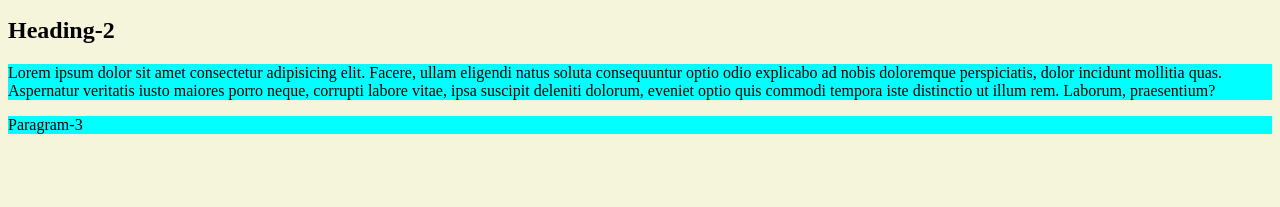
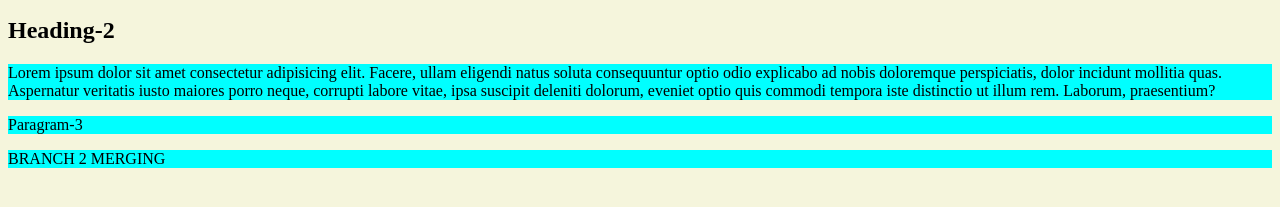
Before and after one commit to aliza-tariq/MC-3_24-10-2022, a plain HTML site: page index.html in a window 1280 px wide. Shown: the part 119-326 px from the top of the page. Drawn offline with Linux system fonts and the light colour scheme.

Commit message:
index.html

```diff
--- a/index.html
+++ b/index.html
@@ -16,5 +16,7 @@
 <p>Lorem ipsum dolor sit amet consectetur adipisicing elit. Facere, ullam eligendi natus soluta consequuntur optio odio explicabo ad nobis doloremque perspiciatis, dolor incidunt mollitia quas. Aspernatur veritatis iusto maiores porro neque, corrupti labore vitae, ipsa suscipit deleniti dolorum, eveniet optio quis commodi tempora iste distinctio ut illum rem. Laborum, praesentium?</p>
 
 <p id ="demo"  onclick="myFunction()">Paragram-3</p>
+
+<p>BRANCH 2 MERGING</p>
 </body>
 </html>
```
